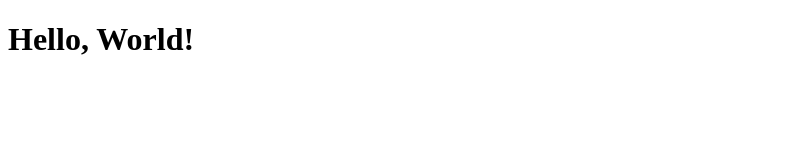
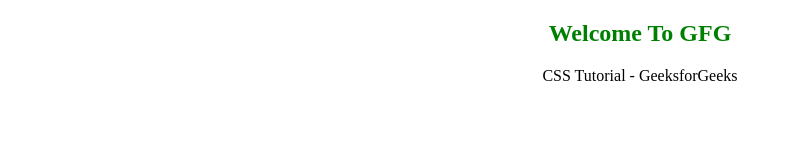
Before and after one commit to batranikhil/homelab.github.io, a plain HTML site: page index.html in a window 1280 px wide. Shown: the whole page, without its empty margins (0-792 px from the left). Drawn offline with Linux system fonts and the light colour scheme.

Commit message:
Update index.html

```diff
--- a/index.html
+++ b/index.html
@@ -1,9 +1,22 @@
+<!-- File name: index.html -->
 <!DOCTYPE html>
 <html>
+
 <head>
-    <title>Hello, World!</title>
+    <!-- Importing External CSS -->
+    <link rel="stylesheet" href="style.css" />
+    <!-- Using Internal CSS -->
+    <style>
+        h2 {
+        color: green;
+        }
+    </style>
 </head>
+
 <body>
-    <h1>Hello, World!</h1>
+    <!-- Using Inline CSS -->
+    <h2 style="text-align: center;">Welcome To GFG</h2>
+    <p>CSS Tutorial - GeeksforGeeks</p>
 </body>
+
 </html>
```
